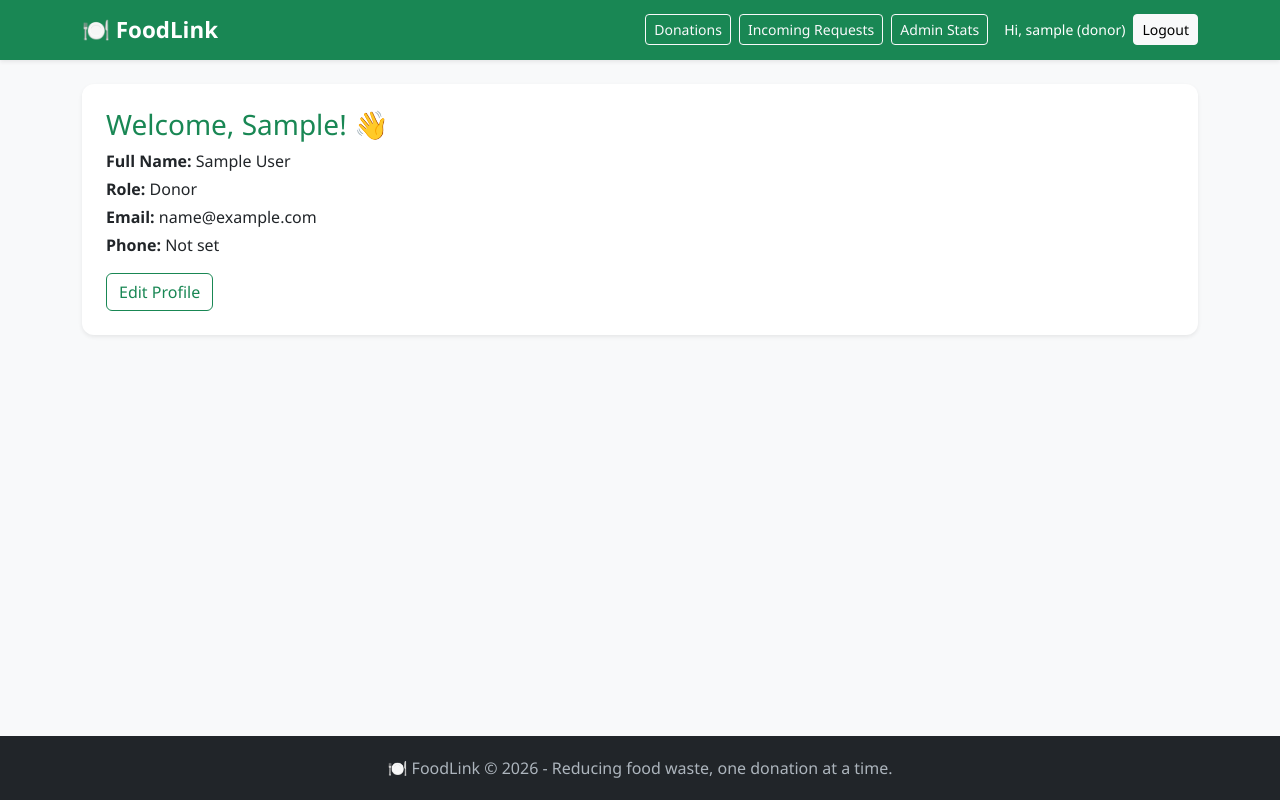
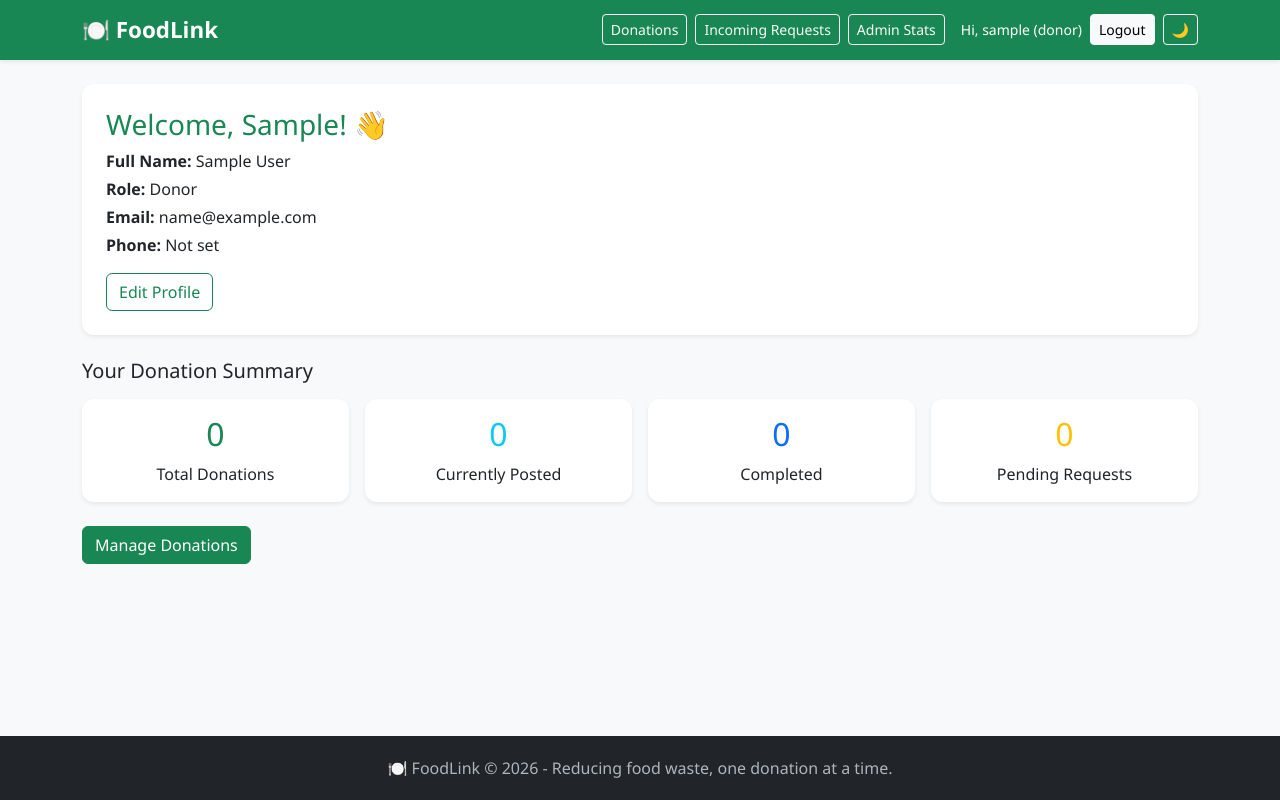
Before and after one commit to tawheedul-islam/FoodLink-Food-Waste-Donation-System, a Django app: page /dashboard/ in a window 1280 px wide. Run offline with Django 5.2, Linux system fonts and the light colour scheme; the visitor is signed in with stand-in values (Sample User, id 1); data that the repository does not hold is empty.

Commit message:
Add dark mode toggle

```diff
--- a/accounts/views.py
+++ b/accounts/views.py
@@ -43,7 +43,23 @@ def home_view(request):
 
 @login_required
 def dashboard_view(request):
-    return render(request, 'accounts/dashboard.html')
+    context = {}
+    if request.user.role == 'donor':
+        donations = FoodDonation.objects.filter(donor=request.user)
+        context['total_donations'] = donations.count()
+        context['posted_count'] = donations.filter(status='posted').count()
+        context['completed_count'] = donations.filter(status='completed').count()
+        context['pending_requests_count'] = DonationRequest.objects.filter(
+            donation__donor=request.user, status='pending'
+        ).count()
+    elif request.user.role == 'receiver':
+        my_requests = DonationRequest.objects.filter(receiver=request.user)
+        context['total_requests'] = my_requests.count()
+        context['pending_count'] = my_requests.filter(status='pending').count()
+        context['accepted_count'] = my_requests.filter(status='accepted').count()
+        context['completed_count'] = my_requests.filter(status='completed').count()
+
+    return render(request, 'accounts/dashboard.html', context)
 
 @login_required
 def admin_dashboard(request):
--- a/static/css/style.css
+++ b/static/css/style.css
@@ -52,3 +52,41 @@ footer {
     font-weight: 500;
     padding: 6px 10px;
 }
+
+/* Dark Mode */
+body.dark-mode {
+    background-color: #121212 !important;
+    color: #e0e0e0;
+}
+
+body.dark-mode .card {
+    background-color: #1e1e1e;
+    color: #e0e0e0;
+}
+
+body.dark-mode .text-muted {
+    color: #a0a0a0 !important;
+}
+
+body.dark-mode .form-control,
+body.dark-mode .form-select {
+    background-color: #2a2a2a;
+    color: #e0e0e0;
+    border-color: #444;
+}
+
+body.dark-mode .form-control::placeholder {
+    color: #888;
+}
+
+body.dark-mode footer {
+    background-color: #000;
+}
+
+body.dark-mode .text-dark {
+    color: #e0e0e0 !important;
+}
+
+.dark-toggle-btn {
+    cursor: pointer;
+}
--- a/templates/accounts/dashboard.html
+++ b/templates/accounts/dashboard.html
@@ -1,7 +1,7 @@
 {% extends 'base.html' %}
 {% block title %}Dashboard{% endblock %}
 {% block content %}
-<div class="card shadow-sm">
+<div class="card shadow-sm mb-4">
     <div class="card-body p-4">
         <h3 class="text-success">Welcome, {{ user.first_name|default:user.username }}! 👋</h3>
         <p class="mb-1"><strong>Full Name:</strong> {{ user.first_name }} {{ user.last_name }}</p>
@@ -11,4 +11,66 @@
         <a href="{% url 'profile_edit' %}" class="btn btn-outline-success">Edit Profile</a>
     </div>
 </div>
+
+{% if user.role == 'donor' %}
+<h5 class="mb-3">Your Donation Summary</h5>
+<div class="row g-3 mb-4">
+    <div class="col-md-3">
+        <div class="card shadow-sm text-center p-3">
+            <h2 class="text-success">{{ total_donations }}</h2>
+            <p class="mb-0">Total Donations</p>
+        </div>
+    </div>
+    <div class="col-md-3">
+        <div class="card shadow-sm text-center p-3">
+            <h2 class="text-info">{{ posted_count }}</h2>
+            <p class="mb-0">Currently Posted</p>
+        </div>
+    </div>
+    <div class="col-md-3">
+        <div class="card shadow-sm text-center p-3">
+            <h2 class="text-primary">{{ completed_count }}</h2>
+            <p class="mb-0">Completed</p>
+        </div>
+    </div>
+    <div class="col-md-3">
+        <div class="card shadow-sm text-center p-3">
+            <h2 class="text-warning">{{ pending_requests_count }}</h2>
+            <p class="mb-0">Pending Requests</p>
+        </div>
+    </div>
+</div>
+<a href="{% url 'donation_list' %}" class="btn btn-success">Manage Donations</a>
+
+{% elif user.role == 'receiver' %}
+<h5 class="mb-3">Your Request Summary</h5>
+<div class="row g-3 mb-4">
+    <div class="col-md-3">
+        <div class="card shadow-sm text-center p-3">
+            <h2 class="text-success">{{ total_requests }}</h2>
+            <p class="mb-0">Total Requests</p>
+        </div>
+    </div>
+    <div class="col-md-3">
+        <div class="card shadow-sm text-center p-3">
+            <h2 class="text-warning">{{ pending_count }}</h2>
+            <p class="mb-0">Pending</p>
+        </div>
+    </div>
+    <div class="col-md-3">
+        <div class="card shadow-sm text-center p-3">
+            <h2 class="text-info">{{ accepted_count }}</h2>
+            <p class="mb-0">Accepted</p>
+        </div>
+    </div>
+    <div class="col-md-3">
+        <div class="card shadow-sm text-center p-3">
+            <h2 class="text-primary">{{ completed_count }}</h2>
+            <p class="mb-0">Completed</p>
+        </div>
+    </div>
+</div>
+<a href="{% url 'donation_list' %}" class="btn btn-success">Browse Donations</a>
+{% endif %}
+
 {% endblock %}
--- a/templates/base.html
+++ b/templates/base.html
@@ -36,6 +36,7 @@
                         <a href="{% url 'login' %}" class="btn btn-outline-light btn-sm">Login</a>
                         <a href="{% url 'register' %}" class="btn btn-light btn-sm">Register</a>
                     {% endif %}
+                    <button class="btn btn-outline-light btn-sm dark-toggle-btn" onclick="toggleDarkMode()">🌙</button>
                 </div>
             </div>
         </div>
@@ -61,5 +62,19 @@
     </footer>
 
     <script src="https://cdn.jsdelivr.net/npm/bootstrap@5.3.3/dist/js/bootstrap.bundle.min.js"></script>
+
+    <script>
+    function toggleDarkMode() {
+        document.body.classList.toggle('dark-mode');
+        const isDark = document.body.classList.contains('dark-mode');
+        localStorage.setItem('darkMode', isDark);
+    }
+
+    document.addEventListener('DOMContentLoaded', function () {
+        if (localStorage.getItem('darkMode') === 'true') {
+            document.body.classList.add('dark-mode');
+        }
+    });
+</script>
 </body>
 </html>
```
